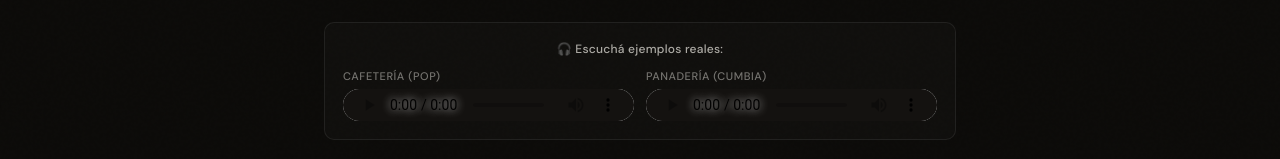
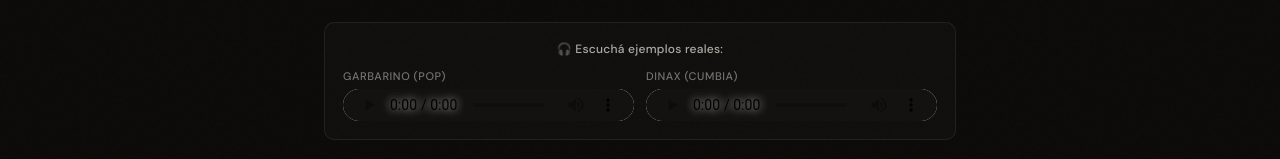
Before and after one commit to SofiaJarvis-crypto/generador-musica-v2, a Next.js app: page / in a window 1280 px wide. Shown: the part 578-737 px from the top of the page. Built offline with nearby package versions, Linux system fonts and the light colour scheme.

Commit message:
feat: add real demo audio - Garbarino (Pop) and Dinax (Cumbia)

```diff
--- a/src/app/page.tsx
+++ b/src/app/page.tsx
@@ -163,15 +163,15 @@ export default function HomePage() {
           <div className="demo-header">🎧 Escuchá ejemplos reales:</div>
           <div className="demo-grid">
             <div className="demo-card">
-              <div className="demo-label">Cafetería (Pop)</div>
+              <div className="demo-label">Garbarino (Pop)</div>
               <audio controls className="demo-player">
-                <source src="/demos/cafeteria-pop.mp3" type="audio/mpeg" />
+                <source src="/demos/garbarino-pop.mp3" type="audio/mpeg" />
               </audio>
             </div>
             <div className="demo-card">
-              <div className="demo-label">Panadería (Cumbia)</div>
+              <div className="demo-label">Dinax (Cumbia)</div>
               <audio controls className="demo-player">
-                <source src="/demos/panaderia-cumbia.mp3" type="audio/mpeg" />
+                <source src="/demos/dinax-cumbia.mp3" type="audio/mpeg" />
               </audio>
             </div>
           </div>
```
Also changed, not shown: 2 other files (tests, documents, lock files or other folders).
